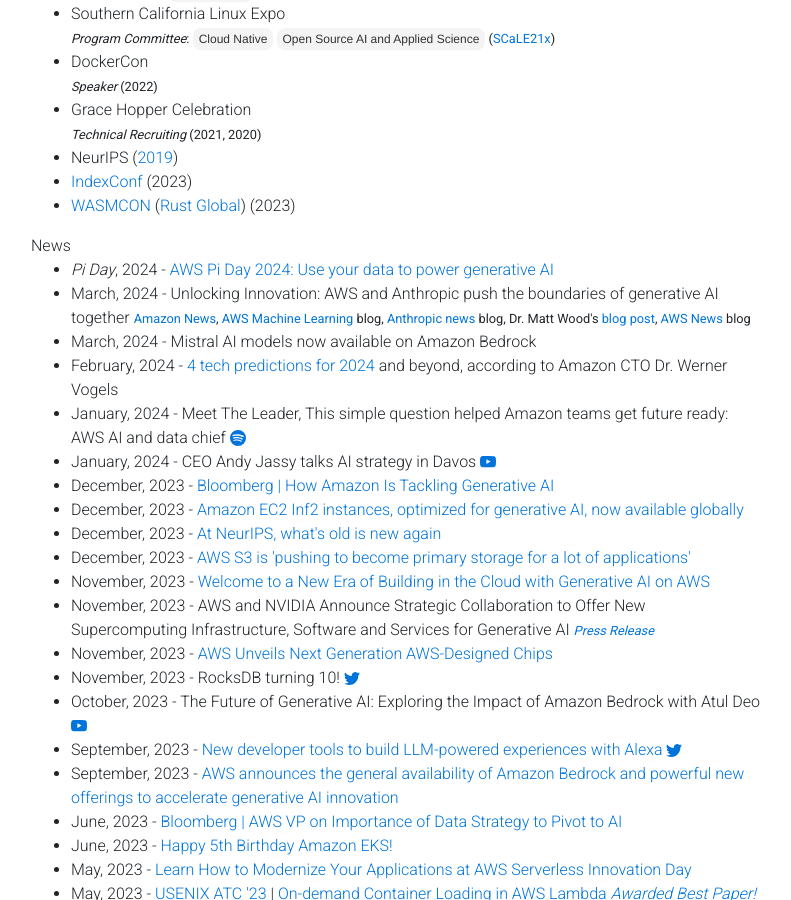
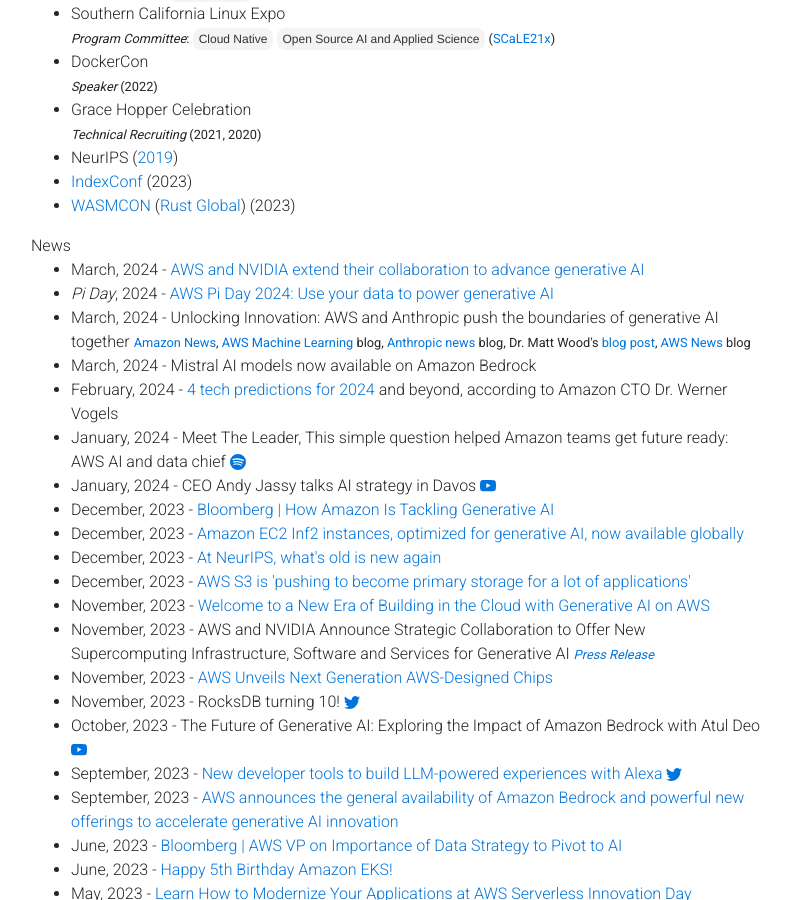
Before and after one commit to gfw001/gfw001.github.io, a Jekyll site: the page portfolio.html, which Jekyll copies as it is, in a window 1280 px wide and 900 px high, scrolled down 1688 px. Shown: the whole window, without its empty margins (54-845 px from the left). Built offline with Jekyll 4.4.1, drawn with Linux system fonts in a browser that asks for light colours; nearby versions of some CDN libraries; a style sheet for code colours, icons or effects is not loaded.

Commit message:
Update portfolio.html

```diff
--- a/portfolio.html
+++ b/portfolio.html
@@ -401,6 +401,9 @@
       News
 	<ul>
 	<li>
+	       March, 2024 - <a href="https://www.aboutamazon.com/news/aws/amazon-aws-nvidia-collaboration">AWS and NVIDIA extend their collaboration to advance generative AI</a>
+	</li>
+	<li>
 	       <i>Pi Day</i>, 2024 - <a href="https://aws.amazon.com/blogs/aws/aws-pi-day-2024-use-your-data-to-power-generative-ai/">AWS Pi Day 2024: Use your data to power generative AI</a>
 	</li>
 	<li>
```
